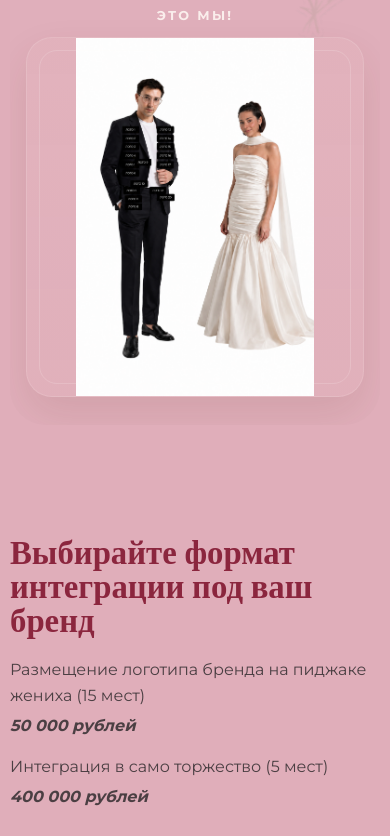
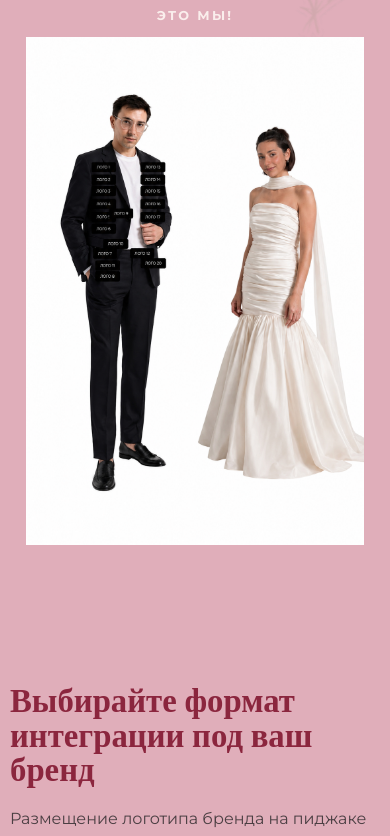
Before and after one commit to ivannikandrov2003-crypto/svad-ba, a website: page index.html in a window 390 px wide. Shown: the part 740-1576 px from the top of the page. Drawn offline with nearby package versions, Linux system fonts and the light colour scheme.

Commit message:
Add site favicon

```diff
--- a/index.html
+++ b/index.html
@@ -8,6 +8,9 @@
       name="description"
       content="Праздничный сайт Артема и Евы для размещения рекламы на свадебных образах. Выберите рекламное место, узнайте цены и отправьте заявку."
     />
+    <meta name="theme-color" content="#8b263e" />
+    <link rel="icon" href="./favicon.svg" type="image/svg+xml" sizes="any" />
+    <link rel="alternate icon" href="./favicon.svg" />
     <link rel="preconnect" href="https://fonts.googleapis.com" />
     <link rel="preconnect" href="https://fonts.gstatic.com" crossorigin />
     <link
@@ -358,21 +361,17 @@
       }
 
       .hero-grid--transparent {
-        background: rgba(255, 250, 246, 0.015);
+        background: transparent;
       }
 
       .hero-visual--transparent {
-        background:
-          radial-gradient(circle at top left, rgba(255, 255, 255, 0.05), transparent 28%),
-          linear-gradient(180deg, rgba(246, 212, 190, 0.04), rgba(235, 169, 127, 0.025) 44%, rgba(210, 119, 82, 0.04) 100%);
+        background: transparent;
       }
 
       .hero-stage--transparent {
-        background:
-          radial-gradient(circle at 50% 18%, rgba(255, 255, 255, 0.08), transparent 28%),
-          linear-gradient(180deg, rgba(249, 232, 223, 0.06), rgba(243, 209, 196, 0.04));
-        border-color: rgba(255, 250, 246, 0.12);
-        box-shadow: 0 18px 40px rgba(84, 37, 24, 0.1);
+        background: transparent;
+        border-color: rgba(255, 250, 246, 0.1);
+        box-shadow: 0 18px 40px rgba(84, 37, 24, 0.08);
       }
 
       .hero-stage--transparent::before {
@@ -543,7 +542,6 @@
 
       .hero-visual__placeholder {
         width: min(100%, 620px);
-        min-height: 100%;
         display: flex;
         flex-direction: column;
         justify-content: center;
@@ -561,34 +559,22 @@
 
       .hero-stage {
         position: relative;
-        min-height: 720px;
-        border-radius: 32px;
-        overflow: hidden;
-        background:
-          radial-gradient(circle at 50% 18%, rgba(255, 255, 255, 0.18), transparent 28%),
-          linear-gradient(180deg, rgba(86, 42, 31, 0.02), rgba(86, 42, 31, 0.01)),
-          linear-gradient(180deg, rgba(249, 232, 223, 0.18), rgba(243, 209, 196, 0.14));
-        border: 1px solid rgba(255, 250, 246, 0.28);
-        box-shadow: 0 26px 52px rgba(84, 37, 24, 0.22);
+        min-height: 0;
+        border-radius: 0;
+        overflow: visible;
+        background: transparent;
+        border: 0;
+        box-shadow: none;
       }
 
       .hero-stage::before {
-        content: "";
-        position: absolute;
-        inset: 18px;
-        border: 1px solid rgba(255, 250, 246, 0.34);
-        border-radius: 24px;
-        pointer-events: none;
-        z-index: 2;
+        content: none;
       }
 
       .hero-stage__photo {
-        position: absolute;
-        inset: 0;
+        position: relative;
         width: 100%;
-        height: 100%;
-        object-fit: cover;
-        object-position: center 18%;
+        height: auto;
       }
 
       .visual-card {
@@ -1677,19 +1663,17 @@
       }
 
       .hero-grid.hero-grid--transparent {
-        background: rgba(255, 250, 246, 0.015);
+        background: transparent;
       }
 
       .hero-stage.hero-stage--transparent {
-        background:
-          radial-gradient(circle at 50% 18%, rgba(255, 255, 255, 0.08), transparent 28%),
-          linear-gradient(180deg, rgba(249, 232, 223, 0.06), rgba(243, 209, 196, 0.04));
-        border-color: rgba(255, 250, 246, 0.12);
-        box-shadow: 0 18px 40px rgba(84, 37, 24, 0.1);
+        background: transparent;
+        border-color: transparent;
+        box-shadow: none;
       }
 
       .hero-stage.hero-stage--transparent::before {
-        border-color: rgba(255, 250, 246, 0.16);
+        content: none;
       }
 
       .hero-stage,
@@ -1753,7 +1737,7 @@
         }
 
         .hero-stage {
-          min-height: 640px;
+          min-height: 0;
         }
 
         .benefits-grid {
@@ -1819,7 +1803,7 @@
         }
 
         .hero-stage {
-          min-height: 580px;
+          min-height: 0;
         }
       }
 
@@ -1883,7 +1867,7 @@
         }
 
         .hero-stage {
-          min-height: 500px;
+          min-height: 0;
         }
 
         .section--benefits-compact {
@@ -2017,13 +2001,8 @@
         }
 
         .hero-stage {
-          min-height: 430px;
-          border-radius: 26px;
-        }
-
-        .hero-stage__photo {
-          object-fit: contain;
-          object-position: center bottom;
+          min-height: 0;
+          border-radius: 0;
         }
 
         .hero-stage::before {
@@ -2120,7 +2099,7 @@
         }
 
         .hero-stage {
-          min-height: 360px;
+          min-height: 0;
         }
 
         .section--benefits-compact {
```
Also changed, not shown: favicon.svg (added).
